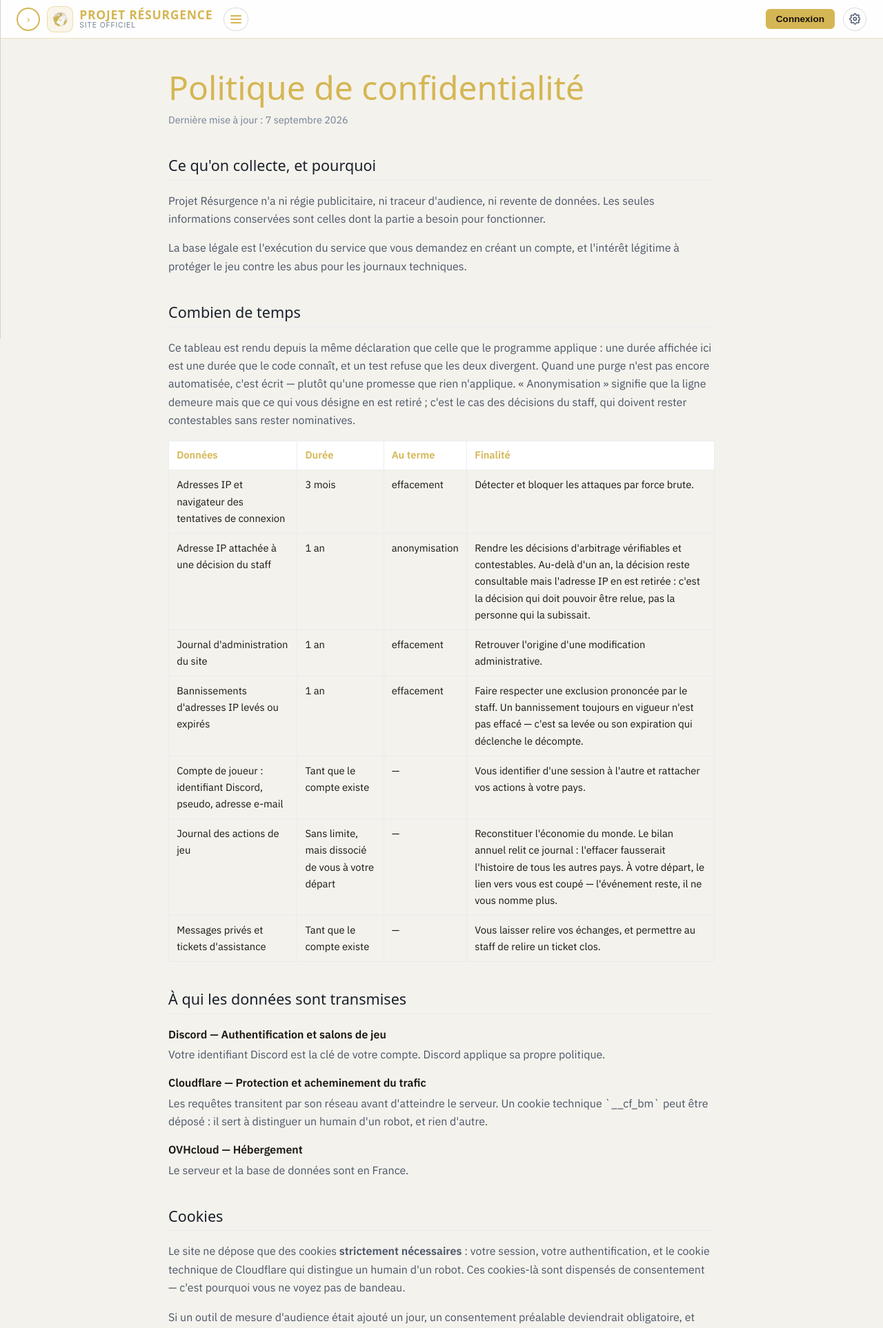
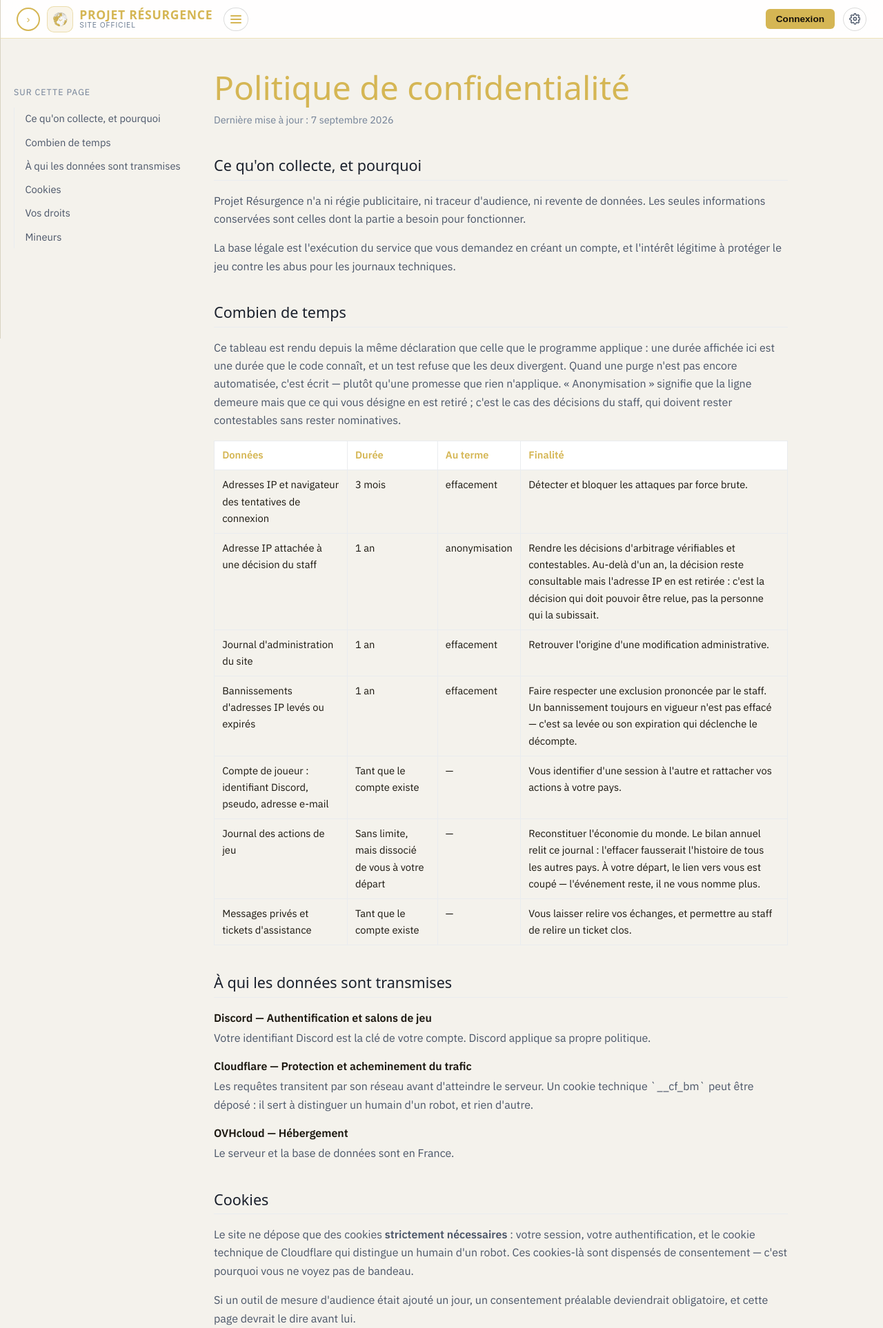
Before and after one commit to Projet-Resurgence/projet-resurgence.github.io, a Flask app: page /confidentialite in a window 1280 px wide. Shown: the top 1926 px of the page at 69% size. Run offline with Flask 3, Linux system fonts and the light colour scheme; some libraries are stand-ins or nearby versions.

Commit message:
fix(légal): trois pages qui flottaient au milieu du vide
`.v-legal { max-width: 52rem; margin: 0 auto }` — une colonne de 832 px centrée
dans une coquille de 1600 px. Le règlement, l'univers et le forum RP occupent
toute la largeur avec un sommaire collant à gauche ; les mentions légales, les
CGU et la confidentialité étaient trois bandes de texte perdues au centre d'une
page vide. `52rem` n'apparaissait qu'UNE fois dans toute la feuille de style :
ces trois pages étaient les seules dans ce cas.

Élargir le texte n'était pas le remède : mille six cents pixels de longueur de
ligne ne se lisent pas, et 52rem est la bonne mesure. Ce qui manquait, c'est la
colonne de gauche que les pages voisines ont déjà. Elle est utile ici — on
arrive sur une page légale en cherchant une clause, pas pour la lire d'un bout
à l'autre.

Le sommaire est rendu CÔTÉ SERVEUR, comme le reste de ces pages : une
obligation légale affichée par un script est une obligation qu'on peut manquer.
Sous 1040 px il s'empile au-dessus du texte, au même seuil que le règlement —
deux valeurs différentes donneraient deux ruptures visibles en redimensionnant.

Chaque `<section>` reçoit un `id`, dérivé de son titre. Aucun mot du texte
juridique n'est touché : le diff ne contient que des balises ouvrantes et
l'en-tête déclaratif. Les titres du sommaire sont écrits une seconde fois à
côté des `<h2>` — duplication assumée, parce que l'alternative était de
restructurer trois gabarits de texte légal ; un test interdit qu'ils divergent.

`scroll-margin-top` sur les sections : sans lui, cliquer « Vos droits » amène
le titre sous l'en-tête collant, et le lecteur atterrit sur le paragraphe
d'avant en croyant que le lien vise mal.

Co-Authored-By: Claude Opus 5 <noreply@anthropic.com>

```diff
--- a/styles/main.css
+++ b/styles/main.css
@@ -1243,11 +1243,97 @@ img {
 }
 
 /* ── Pages légales ────────────────────────────────────────────────────────── */
+/* Les pages légales occupent la coquille du site, comme le règlement et le
+   forum RP. Elles étaient une colonne de 52rem centrée dans 1600 px : le texte
+   flottait au milieu du vide pendant que toutes les pages voisines
+   remplissaient l'écran. `52rem` n'apparaissait qu'une fois dans cette
+   feuille — ces trois pages étaient les seules dans ce cas.
+
+   Élargir le texte n'était pas le remède : 1600 px de longueur de ligne ne se
+   lisent pas. La mesure reste à 52rem, et c'est la colonne de gauche qui
+   occupe le reste. */
+.v-legal-shell {
+	display: grid;
+	grid-template-columns: 250px minmax(0, 1fr);
+	align-items: start;
+	gap: 2.5rem;
+	max-width: var(--v-shell, 1600px);
+	margin: 0 auto;
+	padding: 0 1.25rem;
+}
+
+.v-legal-aside {
+	position: sticky;
+	top: 84px;
+	padding: 2.5rem 0 2rem;
+	/* `min-width: 0` : sans lui, un descendant de grille garde `min-width:
+	   auto` et un titre long repousserait la colonne du texte. */
+	min-width: 0;
+}
+
+.v-legal-aside__title {
+	display: block;
+	font-size: 0.78rem;
+	text-transform: uppercase;
+	letter-spacing: 0.08em;
+	color: var(--text-muted, #7c828d);
+	margin-bottom: 0.75rem;
+}
+
+.v-legal-toc {
+	display: flex;
+	flex-direction: column;
+	gap: 0.1rem;
+	border-left: 1px solid var(--bg-tertiary, #23262c);
+}
+
+.v-legal-toc a {
+	padding: 0.4rem 0 0.4rem 0.9rem;
+	margin-left: -1px;
+	border-left: 2px solid transparent;
+	color: var(--text-secondary, #a8adb7);
+	text-decoration: none;
+	font-size: 0.92rem;
+	line-height: 1.35;
+	transition: color 0.15s, border-color 0.15s;
+}
+
+.v-legal-toc a:hover,
+.v-legal-toc a:focus-visible {
+	color: var(--primary-gold, #d5b654);
+	border-left-color: var(--primary-gold, #d5b654);
+}
+
 .v-legal {
 	max-width: 52rem;
-	margin: 0 auto;
-	padding: 2.5rem 1.25rem 4rem;
+	padding: 2.5rem 0 4rem;
 	line-height: 1.65;
+	min-width: 0;
+}
+
+/* Une ancre amène le titre sous l'en-tête collant si rien ne l'en empêche :
+   le lecteur clique « Vos droits » et atterrit sur le paragraphe d'avant. */
+.v-legal section {
+	scroll-margin-top: 96px;
+}
+
+/* Sous 1040 px l'aside cesse d'être une colonne : le sommaire passe au-dessus
+   du texte, comme celui du règlement. Le seuil est le même à dessein — deux
+   valeurs différentes donneraient deux ruptures visibles en redimensionnant. */
+@media (max-width: 1040px) {
+	.v-legal-shell {
+		display: block;
+	}
+
+	.v-legal-aside {
+		position: static;
+		padding: 2rem 0 0;
+	}
+
+	.v-legal {
+		max-width: 52rem;
+		margin: 0 auto;
+	}
 }
 
 .v-legal h1 {
--- a/templates/_legal_layout.html
+++ b/templates/_legal_layout.html
@@ -13,7 +13,29 @@
 {% extends "_vitrine_base.html" %}
 
 {% block content %}
-{# `_vitrine_base` ouvre déjà <main id="main-content"> autour de ce bloc. #}
+{# `_vitrine_base` ouvre déjà <main id="main-content"> autour de ce bloc.
+
+   La coquille occupe la même largeur que le règlement et le forum RP
+   (`--v-shell`), avec un sommaire collant à gauche. Auparavant ces pages
+   étaient une colonne de 52rem centrée dans 1600 px : le texte flottait au
+   milieu du vide pendant que toutes les pages voisines remplissaient l'écran.
+
+   Élargir le texte n'était pas le remède — 1600 px de longueur de ligne ne se
+   lisent pas, et 52rem est la bonne mesure. Ce qui manquait, c'est la colonne
+   de gauche que les voisines ont déjà. Elle est utile ici : on arrive sur une
+   page légale en cherchant une clause, pas pour la lire d'un bout à l'autre. #}
+<div class="v-legal-shell">
+  {% if legal_sections %}
+  <aside class="v-legal-aside" aria-label="Sommaire de {{ legal_title }}">
+    <span class="v-legal-aside__title">Sur cette page</span>
+    <nav class="v-legal-toc">
+      {% for id, titre in legal_sections %}
+      <a href="#{{ id }}">{{ titre }}</a>
+      {% endfor %}
+    </nav>
+  </aside>
+  {% endif %}
+
   <article class="v-legal">
     <header class="v-legal-head">
       <h1>{{ legal_title }}</h1>
@@ -21,4 +43,5 @@
     </header>
     {% block legal_body %}{% endblock %}
   </article>
+</div>
 {% endblock %}
--- a/templates/confidentialite.html
+++ b/templates/confidentialite.html
@@ -1,7 +1,19 @@
 {% extends "_legal_layout.html" %}
+{# Le sommaire de la colonne de gauche. Chaque entrée doit viser une
+   section existante et porter son titre exact :
+   `test_legal_pages_use_their_width` le vérifie, parce qu'une ancre
+   vers un id absent ne lève pas — elle dépose en haut de page. #}
+{% set legal_sections = [
+  ('ce-qu-on-collecte-et-pourquoi', "Ce qu'on collecte, et pourquoi"),
+  ('combien-de-temps', 'Combien de temps'),
+  ('a-qui-les-donnees-sont-transmises', 'À qui les données sont transmises'),
+  ('cookies', 'Cookies'),
+  ('vos-droits', 'Vos droits'),
+  ('mineurs', 'Mineurs'),
+] %}
 {% block legal_body %}
 
-<section>
+<section id="ce-qu-on-collecte-et-pourquoi">
   <h2>Ce qu'on collecte, et pourquoi</h2>
   <p>
     Projet Résurgence n'a ni régie publicitaire, ni traceur d'audience, ni
@@ -15,7 +27,7 @@
   </p>
 </section>
 
-<section>
+<section id="combien-de-temps">
   <h2>Combien de temps</h2>
   <p>
     Ce tableau est rendu depuis la même déclaration que celle que le programme
@@ -47,7 +59,7 @@
   </table>
 </section>
 
-<section>
+<section id="a-qui-les-donnees-sont-transmises">
   <h2>À qui les données sont transmises</h2>
   <dl>
     {% for p in processors %}
@@ -56,7 +68,7 @@
   </dl>
 </section>
 
-<section>
+<section id="cookies">
   <h2>Cookies</h2>
   <p>
     Le site ne dépose que des cookies <strong>strictement nécessaires</strong> :
@@ -70,7 +82,7 @@
   </p>
 </section>
 
-<section>
+<section id="vos-droits">
   <h2>Vos droits</h2>
   <p>
     Vous pouvez demander l'accès, la rectification, l'effacement de vos données,
@@ -112,7 +124,7 @@
   </p>
 </section>
 
-<section>
+<section id="mineurs">
   <h2>Mineurs</h2>
   <p>
     En France, un mineur de moins de 15 ans ne peut consentir seul au traitement
```
Also changed, not shown: templates/cgu.html (+16 -5 lines), templates/mentions-legales.html (+14 -4 lines). Lines whose indentation alone changed are shown as unchanged.
